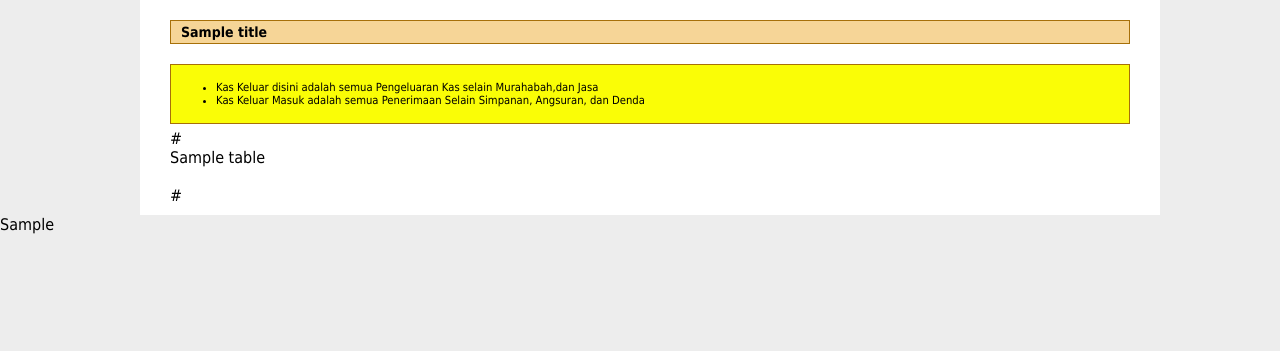
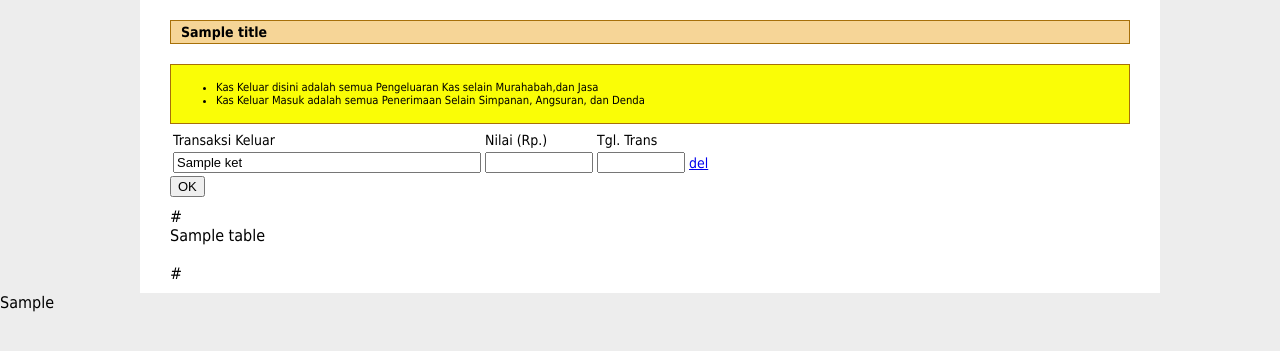
Before and after one commit to xkurnx/Koperasi_almizan, a PHP site: template application/views/kasView.php in a window 1280 px wide. Shown: the part 100-451 px from the top of the page. Run offline with PHP 8.4, Linux system fonts and the light colour scheme; the template is opened without the code that fills it: most values are stand-ins (such as "Sample title", 1, 10 or a date in 2020); data that the repository does not hold is empty.

Commit message:
test add multiple kas keluar

```diff
--- a/application/controllers/kas.php
+++ b/application/controllers/kas.php
@@ -48,6 +48,9 @@ class Kas extends CI_Controller {
 		$this->table->set_heading('No','Jenis','Ket', 'Tgl Transaksi', 'Nilai','Action');
 		$i = $jml = 0 ;
 		$rows = $this->Keuangan_model->fetch_kas( strtoupper($type), $periode )->result();
+
+		$recent_kas_keluar = $this->Keuangan_model->fetch_recent_kas_keluar()->result();
+
 		foreach ($rows as $row)
 				{
 					$jml += $row->nilai;
@@ -66,6 +69,9 @@ class Kas extends CI_Controller {
 		$data['table'] = $this->table->generate();
 		$data['name_login'] = $this->session->userdata('kop_sess_username');
 
+		$data['recent_kas_keluar'] = $recent_kas_keluar;
+
+
 	// modal window untuk add Kas
 		$datamodal['periode'] = $periode;
 		$datamodal['type'] = $type; // k -or- m
--- a/application/controllers/trans.php
+++ b/application/controllers/trans.php
@@ -212,6 +212,10 @@ class Trans extends CI_Controller {
 
 	}
 
+	function multipleadd(){
+
+	}
+
 
 }
 ?>
--- a/application/views/kasView.php
+++ b/application/views/kasView.php
@@ -22,7 +22,20 @@
 		 <li>Kas Keluar Masuk adalah semua Penerimaan Selain Simpanan, Angsuran, dan Denda</li>
 		 </ul>
 		 </div>
-
+		 <!-- multipl form untuk kas keluar -->
+		 <form class="KasKeluarForm" action="<?php echo site_url('trans/multipleadd');?>">
+		 <table>
+		 <tr><td width="300">Transaksi Keluar</td><td>Nilai (Rp.)</td><td>Tgl. Trans</td><td></td></tr>
+		 <?php
+		 foreach ($recent_kas_keluar as $kas):
+		 ?>
+		 <tr><td><input type="text" name="nama_trans" value="<?php echo $kas->ket;?>"></td><td><input type="text" name="nilai_trans" value=""></td><td><input type="text" name="tgl_trans" value=""></td><td><a class="btnDelRow" href="javascript:;">del</a></td></tr>
+		 <?php
+		 endforeach;
+		 ?>
+		 </table>
+		 <input type="submit" value="OK">
+		 </form>
 		<?php if ( isset($link_add) ) echo $link_add;?>
 		<div class="data"><?php echo $table; ?></div>
 		<br />
--- a/res/css/style.css
+++ b/res/css/style.css
@@ -376,3 +376,24 @@ ul.tabBulanan li.active{
 ul.tabBulanan li a{
 	color:#fff;
 }
+
+.KasKeluarForm{
+	font-size:14px;
+	margin-bottom:10px;
+}
+
+.KasKeluarForm input{
+	font-size:13px;
+}
+
+.KasKeluarForm input[name=nama_trans]{
+	width:300px;
+}
+.KasKeluarForm input[name=nilai_trans]{
+	text-align:right;
+	width:100px;
+}
+
+.KasKeluarForm input[name=tgl_trans]{
+	width:80px;
+}
--- a/res/js/script.js
+++ b/res/js/script.js
@@ -119,10 +119,25 @@ $(document).ready(function(){
 			  }
 		}
 
+		/* del Row on Multiple Kas Keluar */
+
+		$('a.btnDelRow').click(function(){
+			$(this).parent().parent().remove();
+		})
+
 		cetakBuku = function(id_anggota,periode){
 			url = base_url+"index.php/anggota/cetak/"+id_anggota+"/"+periode;
 			openpopupWindow(url);
 		}
+
+		var item1 = $('.KasKeluarForm input[name=tgl_trans]')[0];
+		//$(item1).remove();
+		$(item1).change(function(){
+		 $('.KasKeluarForm input[name=tgl_trans]').val($(this).val());
+		});
+
+		//$('input[name=tgl_trans]').remove();
+
 
 		/* open on new window */
 		openpopupWindow = function(url){
@@ -135,4 +150,9 @@ $(document).ready(function(){
 
 		}
 
+		showKasKeluarForm = function (){
+
+
+		}
+
 })
```
Also changed, not shown: application/models/keuangan_model.php (+10 -2 lines), res/css/images/print.png (added).
